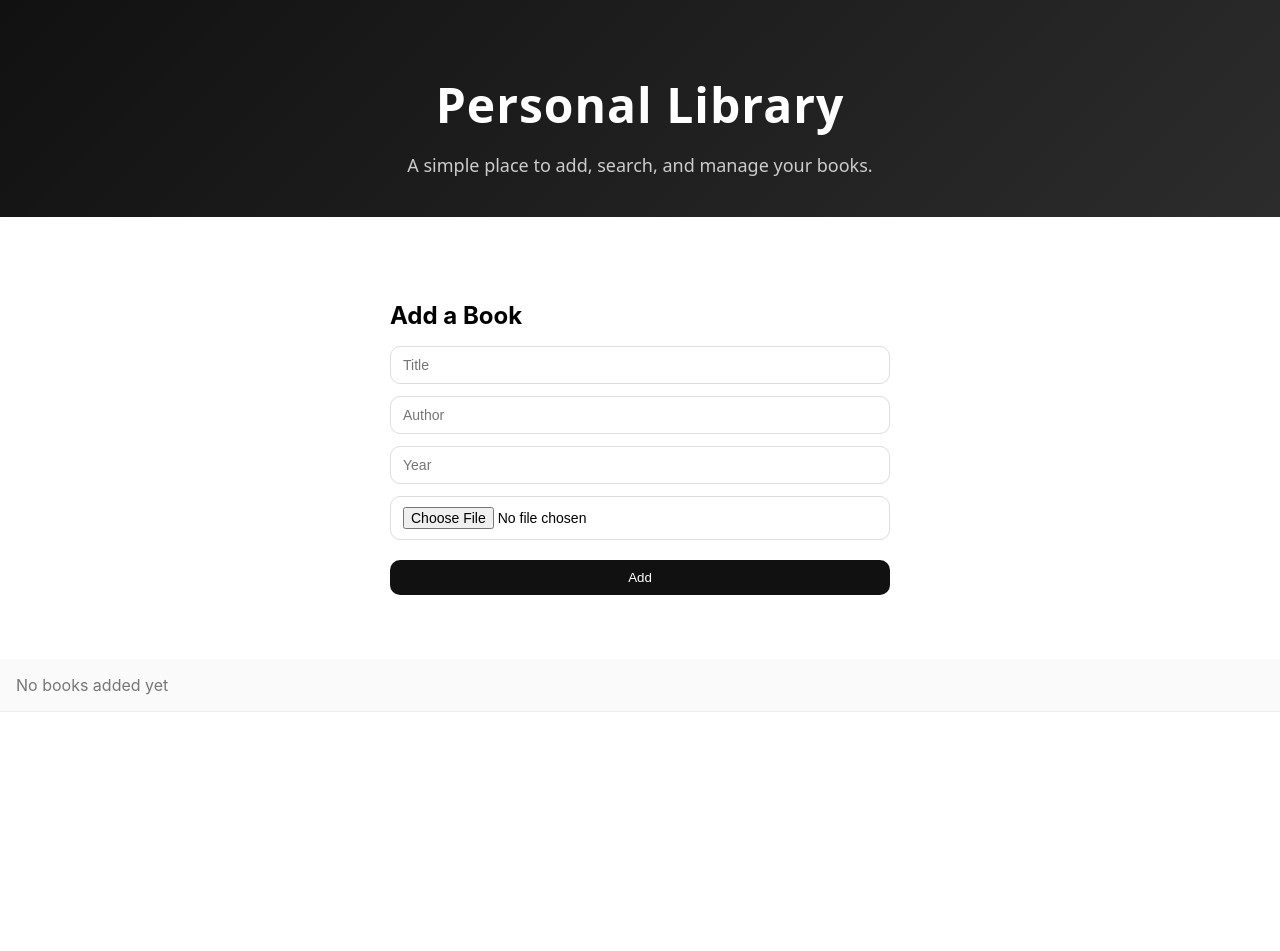
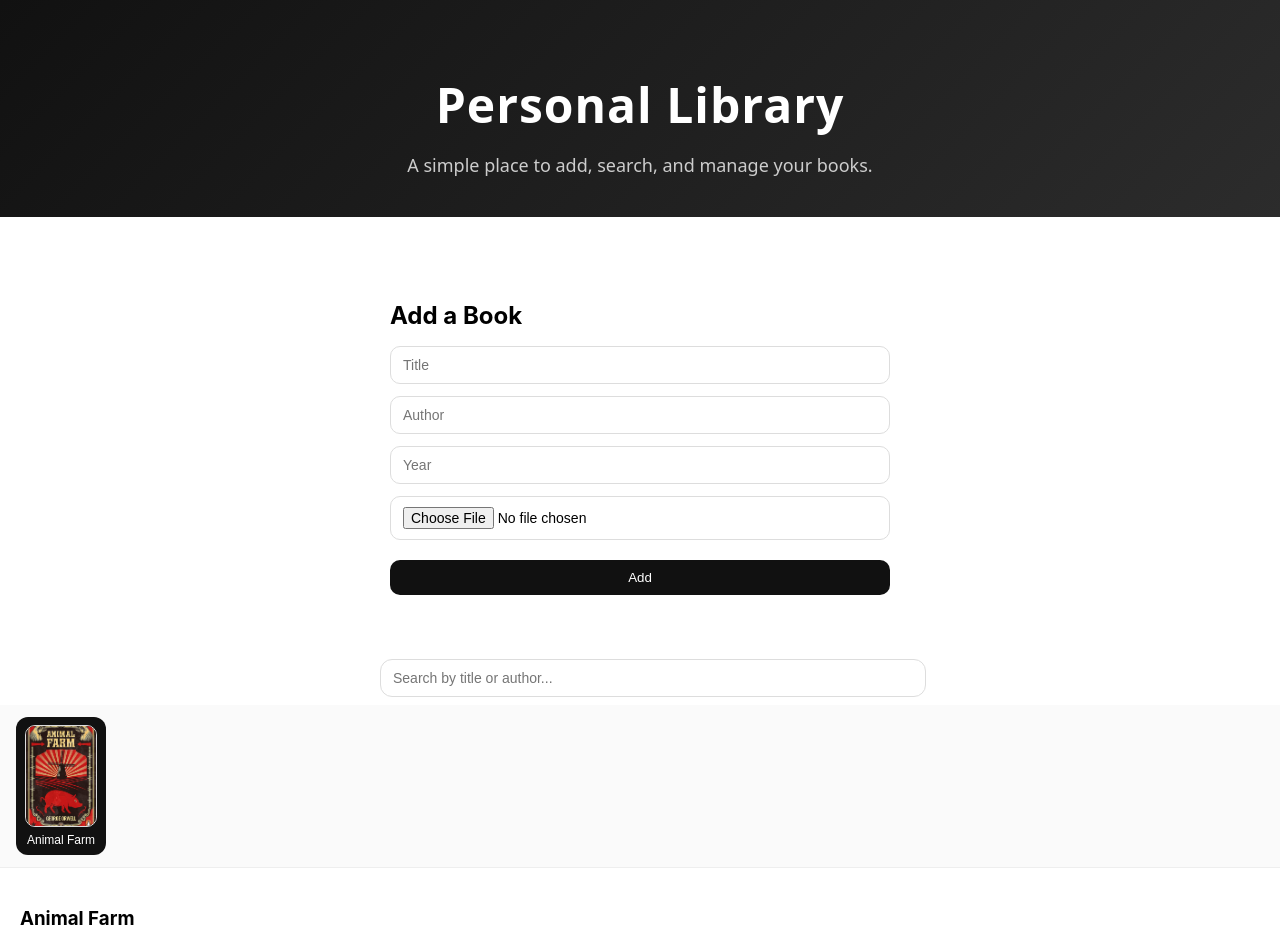
Before and after one commit to sarvvnaz/PersonalLibrary, a React (Create React App) app: page / in a window 1280 px wide. Shown: the top 951 px of the page. Before the commit the page ends 800 px from the top, so only its background shows below. Built offline with nearby package versions, Linux system fonts and the light colour scheme.

Commit message:
Added search bar

```diff
--- a/src/App.js
+++ b/src/App.js
@@ -1,11 +1,34 @@
-import { useState } from "react";
+import { useMemo, useState } from "react";
 import LandingPage from "./LandingPage";
 import AddBook from "./components/AddBook";
 import BooksNavbar from "./components/Books";
+import SearchBar from "./components/Search";
+
+import animalFarmCover from "./assets/anim.jpg";
+
+const defaultBook = {
+  id: "animal-farm",
+  title: "Animal Farm",
+  author: "George Orwell",
+  year: 1945,
+  coverUrl: animalFarmCover
+};
 
 function App() {
-  const [books, setBooks] = useState([]);
-  const [selectedBook, setSelectedBook] = useState(null);
+  const [books, setBooks] = useState([defaultBook]);
+  const [selectedBook, setSelectedBook] = useState(defaultBook);
+  const [query, setQuery] = useState("");
+
+  const filteredBooks = useMemo(() => {
+    const q = query.trim().toLowerCase();
+    if (!q) return books;
+
+    return books.filter((b) => {
+      const title = b.title.toLowerCase();
+      const author = b.author.toLowerCase();
+      return title.includes(q) || author.includes(q);
+    });
+  }, [books, query]);
 
   return (
     <>
@@ -13,13 +36,16 @@ function App() {
 
       <AddBook
         onAdd={(book) => {
-          setBooks((prev) => [...prev, book]);
+          setBooks((prev) => [book, ...prev]);
           setSelectedBook(book);
+          setQuery("");
         }}
       />
 
+      <SearchBar value={query} onChange={setQuery} />
+
       <BooksNavbar
-        books={books}
+        books={filteredBooks}
         selectedBookId={selectedBook?.id}
         onSelect={setSelectedBook}
       />
--- a/src/components/Search.css
+++ b/src/components/Search.css
@@ -0,0 +1,13 @@
+.searchbar {
+    max-width: 520px;
+    margin: 16px auto 8px;
+    padding: 0 12px;
+  }
+
+  .searchbar__input {
+    width: 100%;
+    padding: 10px 12px;
+    border-radius: 12px;
+    border: 1px solid #ddd;
+    font-size: 14px;
+  }
--- a/src/components/Search.js
+++ b/src/components/Search.js
@@ -0,0 +1,14 @@
+import "./Search.css";
+
+export default function SearchBar({ value, onChange }) {
+  return (
+    <div className="searchbar">
+      <input
+        className="searchbar__input"
+        placeholder="Search by title or author..."
+        value={value}
+        onChange={(e) => onChange(e.target.value)}
+      />
+    </div>
+  );
+}
```
Also changed, not shown: src/assets/anim.jpg (added), src/assets/download.webp (added).
